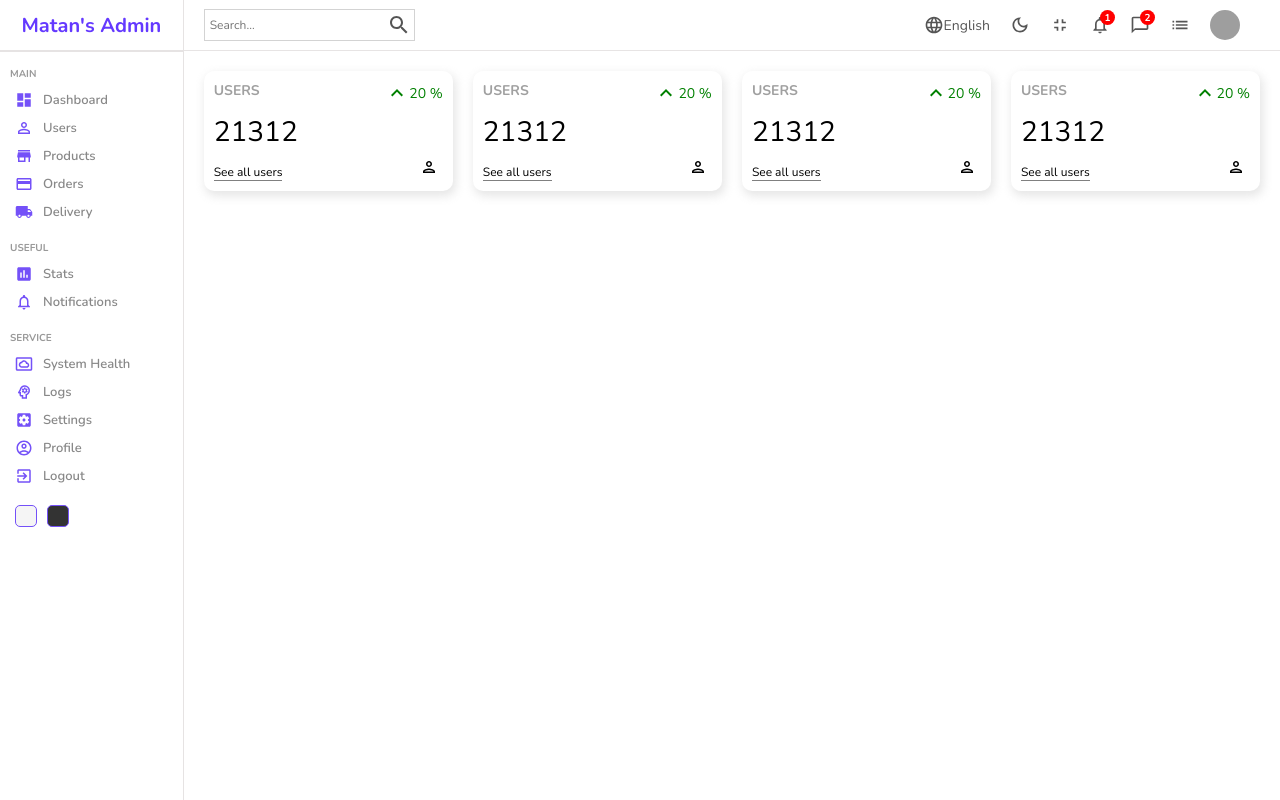
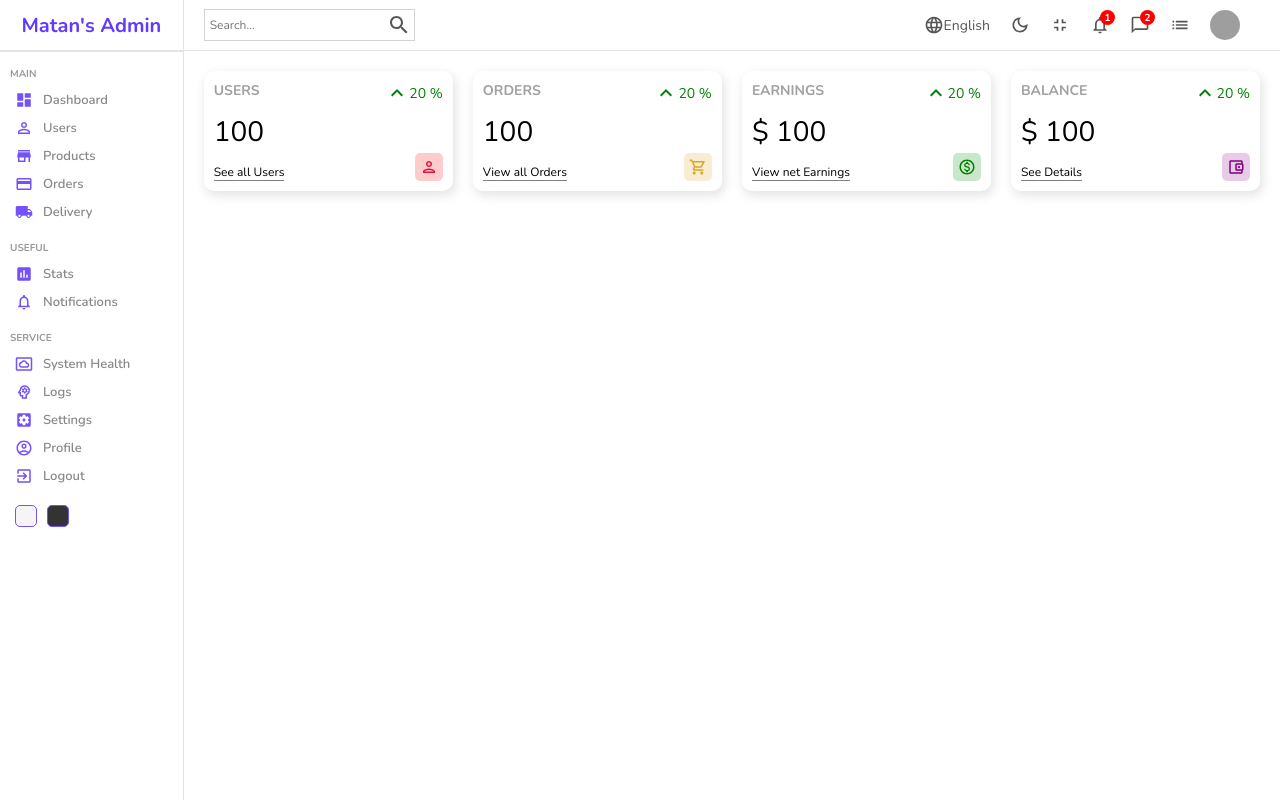
Before and after one commit to matan3sh/admin-dashboard-1, a React (Vite) app: page / in a window 1280 px wide. Built offline with nearby package versions, Linux system fonts and the light colour scheme; grey boxes are pictures that could not be loaded.

Commit message:
Finish working on Widget component

```diff
--- a/src/components/Widget/Widget.tsx
+++ b/src/components/Widget/Widget.tsx
@@ -1,25 +1,31 @@
+import { FC } from "react";
 import KeyboardArrowUpIcon from "@mui/icons-material/KeyboardArrowUp";
-import PersonOutlinedIcon from "@mui/icons-material/PersonOutlined";
-import AccountBalanceWalletOutlinedIcon from "@mui/icons-material/AccountBalanceWalletOutlined";
-import ShoppingCartOutlinedIcon from "@mui/icons-material/ShoppingCartOutlined";
-import MonetizationOnOutlinedIcon from "@mui/icons-material/MonetizationOnOutlined";
+import { useWidget } from "./useWidget";
 import "./Widget.scss";
 
-const Widget = () => {
+interface Props {
+  type: "user" | "order" | "earning" | "balance";
+}
+
+const Widget: FC<Props> = ({ type }) => {
+  const { data, amount, diff } = useWidget(type);
+
   return (
     <div className="widget">
       <div className="left">
-        <span className="title">USERS</span>
-        <span className="counter">21312</span>
-        <span className="link">See all users</span>
+        <span className="title">{data?.title}</span>
+        <span className="counter">
+          {data?.isMoney && "$"} {amount}
+        </span>
+        <span className="link">{data?.link}</span>
       </div>
       <div className="right">
         <div className="percentage positive">
           <KeyboardArrowUpIcon />
-          20 %
+          {diff} %
         </div>
 
-        <PersonOutlinedIcon className="icon" />
+        {data?.icon}
       </div>
     </div>
   );
--- /dev/null
+++ b/src/components/Widget/useWidget.tsx
@@ -0,0 +1,80 @@
+import PersonOutlinedIcon from "@mui/icons-material/PersonOutlined";
+import AccountBalanceWalletOutlinedIcon from "@mui/icons-material/AccountBalanceWalletOutlined";
+import ShoppingCartOutlinedIcon from "@mui/icons-material/ShoppingCartOutlined";
+import MonetizationOnOutlinedIcon from "@mui/icons-material/MonetizationOnOutlined";
+
+export function useWidget(type: "user" | "order" | "earning" | "balance") {
+  let data;
+
+  // temporary
+  const amount = 100;
+  const diff = 20;
+
+  switch (type) {
+    case "user":
+      data = {
+        title: "USERS",
+        isMoney: false,
+        link: "See all Users",
+        icon: (
+          <PersonOutlinedIcon
+            className="icon"
+            style={{ color: "crimson", backgroundColor: "rgba(255,0,0,0.2)" }}
+          />
+        ),
+      };
+      break;
+    case "order":
+      data = {
+        title: "ORDERS",
+        isMoney: false,
+        link: "View all Orders",
+        icon: (
+          <ShoppingCartOutlinedIcon
+            className="icon"
+            style={{
+              color: "goldenrod",
+              backgroundColor: "rgba(218,165,32,0.2)",
+            }}
+          />
+        ),
+      };
+      break;
+    case "earning":
+      data = {
+        title: "EARNINGS",
+        isMoney: true,
+        link: "View net Earnings",
+        icon: (
+          <MonetizationOnOutlinedIcon
+            className="icon"
+            style={{
+              color: "green",
+              backgroundColor: "rgba(0,128,0,0.2)",
+            }}
+          />
+        ),
+      };
+      break;
+    case "balance":
+      data = {
+        title: "BALANCE",
+        isMoney: true,
+        link: "See Details",
+        icon: (
+          <AccountBalanceWalletOutlinedIcon
+            className="icon"
+            style={{
+              color: "purple",
+              backgroundColor: "rgba(128,0,128,0.2)",
+            }}
+          />
+        ),
+      };
+      break;
+    default:
+      break;
+  }
+
+  return { data, amount, diff };
+}
--- a/src/pages/Home/Home.tsx
+++ b/src/pages/Home/Home.tsx
@@ -10,10 +10,10 @@ const Home = () => {
       <div className="homeContainer">
         <Navbar />
         <div className="widgets">
-          <Widget />
-          <Widget />
-          <Widget />
-          <Widget />
+          <Widget type="user" />
+          <Widget type="order" />
+          <Widget type="earning" />
+          <Widget type="balance" />
         </div>
       </div>
     </div>
```
